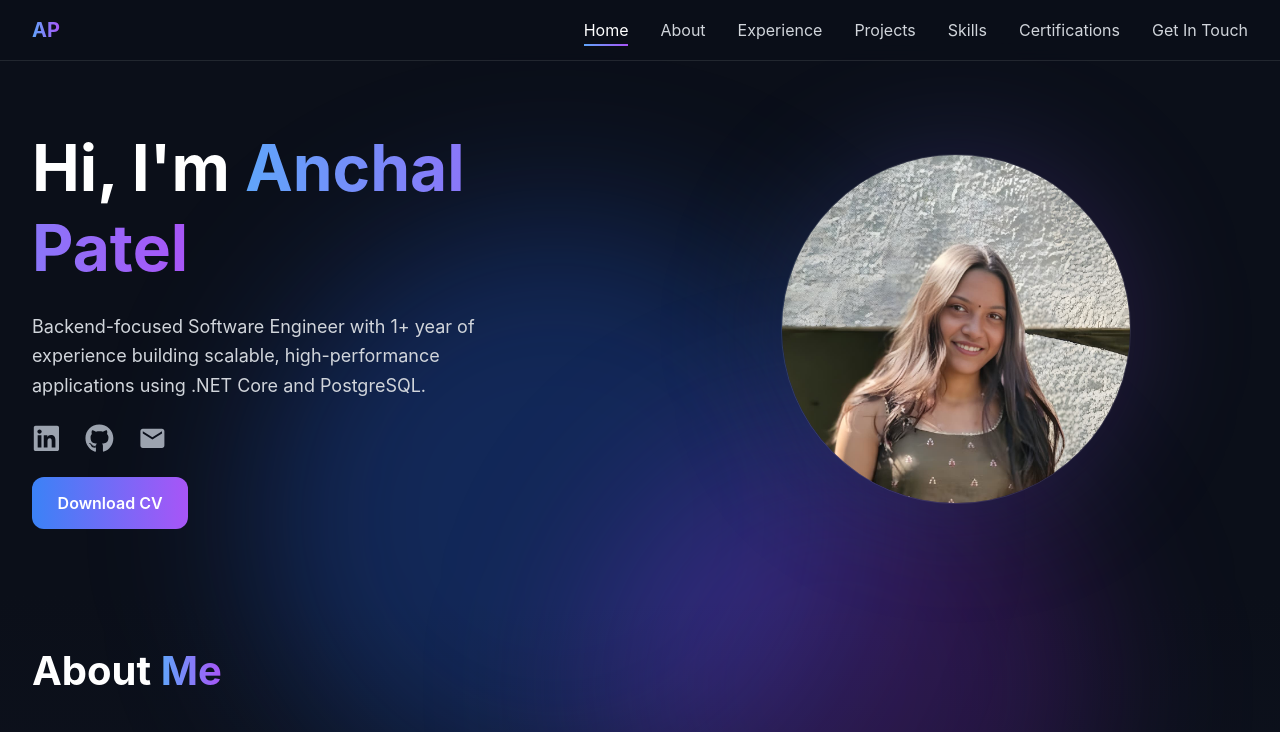
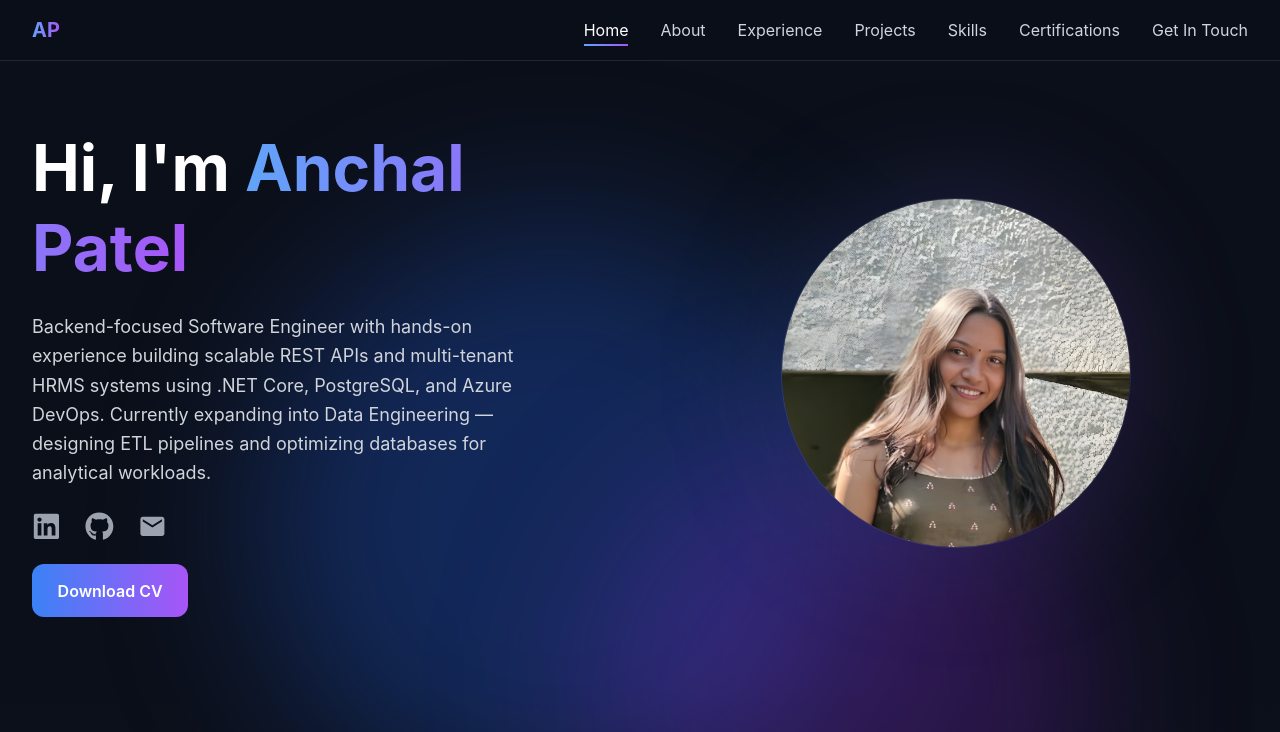
Before and after one commit to anchalpatel/Portfolio, a React (Create React App) app: page / in a window 1280 px wide. Shown: the top 732 px of the page. Built offline with nearby package versions, Linux system fonts and the light colour scheme.

Commit message:
Change : Description

```diff
--- a/src/Components/Home.jsx
+++ b/src/Components/Home.jsx
@@ -23,8 +23,7 @@ function Home() {
 
           {/* Description */}
           <p className="text-gray-300 leading-relaxed text-[clamp(1rem,2.5vw,1.125rem)] max-w-[min(100%,500px)] mx-auto sm:mx-0">
-            Backend-focused Software Engineer with 1+ year of experience building scalable,
-            high-performance applications using .NET Core and PostgreSQL.
+            Backend-focused Software Engineer with hands-on experience building scalable REST APIs and multi-tenant HRMS systems using .NET Core, PostgreSQL, and Azure DevOps. Currently expanding into Data Engineering — designing ETL pipelines and optimizing databases for analytical workloads.
           </p>
 
           {/* Icons */}
```
